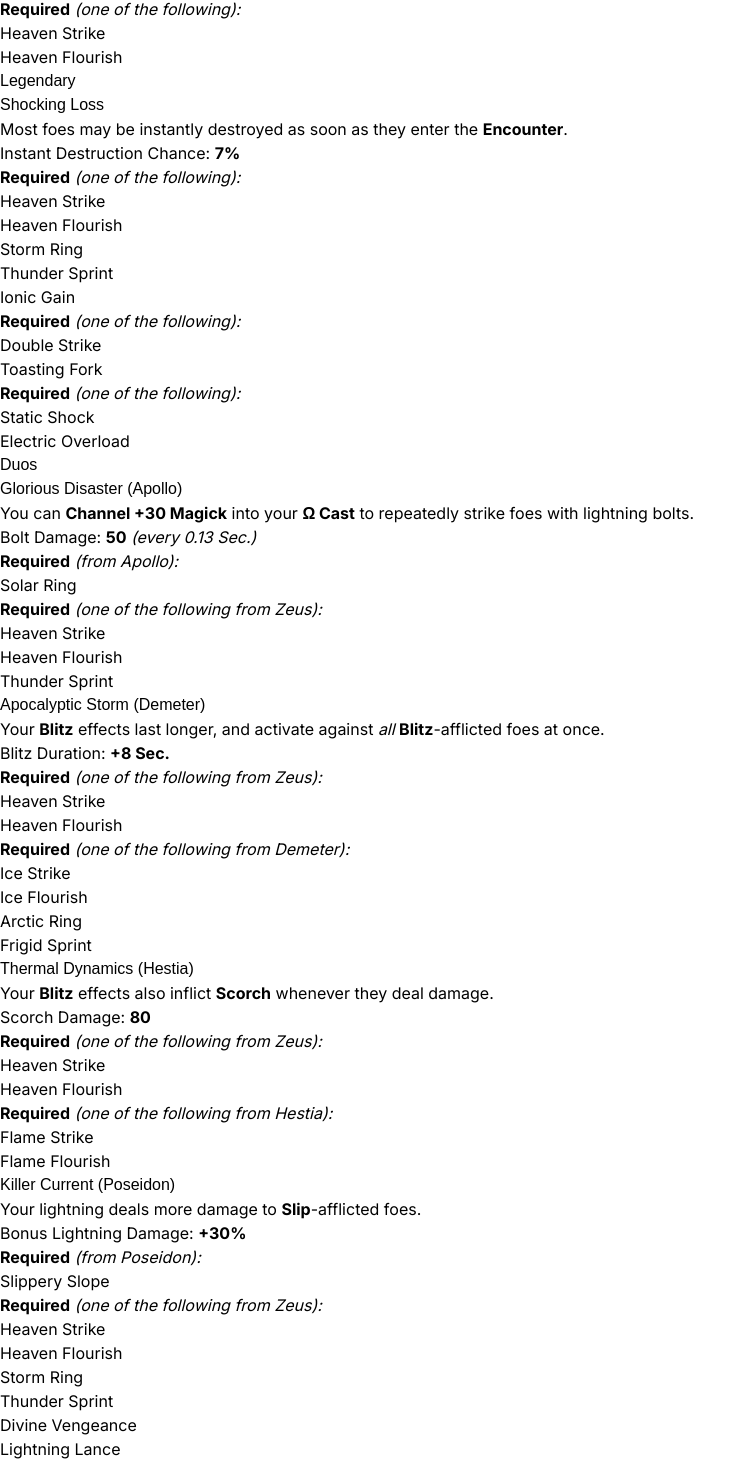
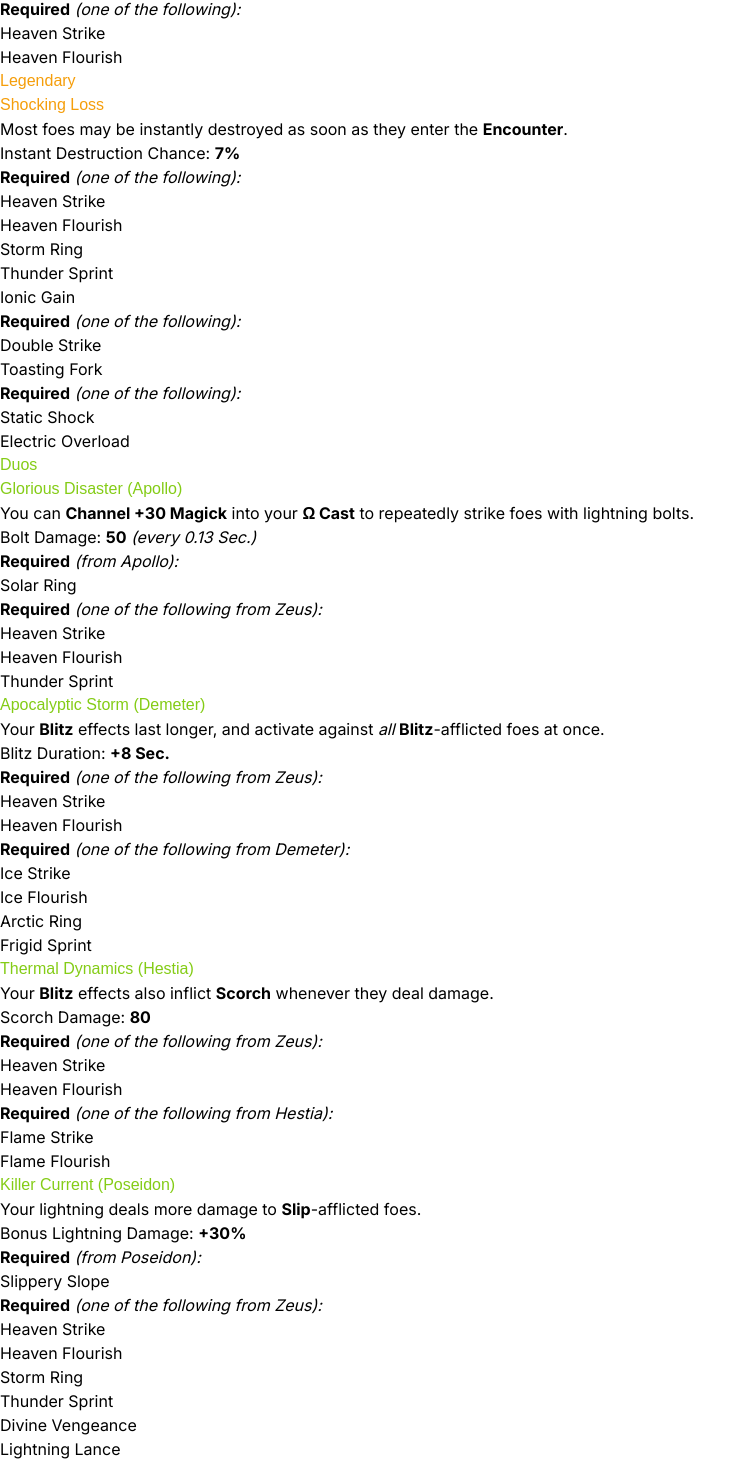
Before and after one commit to dsa821/hades2-crossroads-nextra, a Next.js app: page /boons/zeus in a window 1280 px wide. Shown: the part 1323-2787 px from the top of the page, without its empty margins (0-752 px from the left). Built offline with nearby package versions, Linux system fonts and the light colour scheme; a web font is replaced by a local one.

Commit message:
add TextHighlight for rarity colors

```diff
--- /dev/null
+++ b/components/TextHighlight.tsx
@@ -0,0 +1,26 @@
+import { FC } from "react";
+
+type TextHighlightProps = {
+  type: Rarity;
+};
+
+type Rarity = "common" | "rare" | "epic" | "heroic" | "legendary" | "duo";
+
+function getClassName(type: Rarity) {
+  switch(type) {
+    case "rare":
+      return "text-blue-500";
+    case "epic":
+      return "text-violet-700";
+    case "heroic":
+      return "text-rose-500";
+    case "legendary":
+      return "text-amber-500";
+    case "duo":
+      return "text-lime-500";
+  }
+}
+
+export const TextHighlight: FC<TextHighlightProps> = ({ type, children }) => {
+  return <span className={getClassName(type)}>{children}</span>;
+};
--- a/components/counters.module.css
+++ /dev/null
@@ -1,6 +0,0 @@
-.counter {
-  border: 1px solid #ccc;
-  border-radius: 5px;
-  padding: 2px 6px;
-  margin: 12px 0 0;
-}
--- a/components/counters.tsx
+++ /dev/null
@@ -1,24 +0,0 @@
-// Example from https://beta.reactjs.org/learn
-
-import { useState } from 'react'
-import styles from './counters.module.css'
-
-function MyButton() {
-  const [count, setCount] = useState(0)
-
-  function handleClick() {
-    setCount(count + 1)
-  }
-
-  return (
-    <div>
-      <button onClick={handleClick} className={styles.counter}>
-        Clicked {count} times
-      </button>
-    </div>
-  )
-}
-
-export default function MyApp() {
-  return <MyButton />
-}
--- a/pages/boons/hera.mdx
+++ b/pages/boons/hera.mdx
@@ -1,3 +1,5 @@
+import { TextHighlight } from "@/components/TextHighlight";
+
 import FuneralPyre from "@/components/duos/FuneralPyre.mdx";
 import SpitefulStrength from "@/components/duos/SpitefulStrength.mdx";
 import CherishedHeirloom from "@/components/duos/CherishedHeirloom.mdx";
@@ -111,9 +113,9 @@
 - Nexus Sprint
 - Nasty Comeback
 
-## Legendary
+## <TextHighlight type="legendary">Legendary</TextHighlight>
 
-### Brave Face
+### <TextHighlight type="legendary">Brave Face</TextHighlight>
 
 Automatically use **Magick** to resist up to **50%** of any damage.
 
@@ -134,32 +136,32 @@
 - Hereditary Bane
 - Dying Wish
 
-## Duos
+## <TextHighlight type="duo">Duos</TextHighlight>
 
-### Funeral Pyre (Hestia)
+### <TextHighlight type="duo">Funeral Pyre (Hestia)</TextHighlight>
 
 <FuneralPyre />
 
-### Spiteful Strength (Hephaestus)
+### <TextHighlight type="duo">Spiteful Strength (Hephaestus)</TextHighlight>
 
 <SpitefulStrength />
 
-### Cherished Heirloom (Demeter)
+### <TextHighlight type="duo">Cherished Heirloom (Demeter)</TextHighlight>
 
 <CherishedHeirloom />
 
-### Soul Mate (Aphrodite)
+### <TextHighlight type="duo">Soul Mate (Aphrodite)</TextHighlight>
 
 <SoulMate />
 
-### Golden Rule (Poseidon)
+### <TextHighlight type="duo">Golden Rule (Poseidon)</TextHighlight>
 
 <GoldenRule />
 
-### Sun Worshiper (Apollo)
+### <TextHighlight type="duo">Sun Worshiper (Apollo)</TextHighlight>
 
 <SunWorshiper />
 
-### Queen's Ransom (Zeus)
+### <TextHighlight type="duo">Queen's Ransom (Zeus)</TextHighlight>
 
 <QueensRansom />
--- a/pages/boons/zeus.mdx
+++ b/pages/boons/zeus.mdx
@@ -1,3 +1,5 @@
+import { TextHighlight } from "@/components/TextHighlight.tsx";
+
 import GloriousDisaster from "@/components/duos/GloriousDisaster.mdx";
 import ApocalypticStorm from "@/components/duos/ApocalypticStorm.mdx";
 import ThermalDynamics from "@/components/duos/ThermalDynamics.mdx";
@@ -113,9 +115,9 @@
 - Heaven Strike
 - Heaven Flourish
 
-## Legendary
+## <TextHighlight type="legendary">Legendary</TextHighlight>
 
-### Shocking Loss
+### <TextHighlight type="legendary">Shocking Loss</TextHighlight>
 
 Most foes may be instantly destroyed as soon as they enter the **Encounter**.
 
@@ -139,32 +141,32 @@
 - Static Shock
 - Electric Overload
 
-## Duos
+## <TextHighlight type="duo">Duos</TextHighlight>
 
-### Glorious Disaster (Apollo)
+### <TextHighlight type="duo">Glorious Disaster (Apollo)</TextHighlight>
 
 <GloriousDisaster />
 
-### Apocalyptic Storm (Demeter)
+### <TextHighlight type="duo">Apocalyptic Storm (Demeter)</TextHighlight>
 
 <ApocalypticStorm />
 
-### Thermal Dynamics (Hestia)
+### <TextHighlight type="duo">Thermal Dynamics (Hestia)</TextHighlight>
 
 <ThermalDynamics />
 
-### Killer Current (Poseidon)
+### <TextHighlight type="duo">Killer Current (Poseidon)</TextHighlight>
 
 <KillerCurrent />
 
-### Master Conductor (Hephaestus)
+### <TextHighlight type="duo">Master Conductor (Hephaestus)</TextHighlight>
 
 <MasterConductor />
 
-### Romantic Spark (Aphrodite)
+### <TextHighlight type="duo">Romantic Spark (Aphrodite)</TextHighlight>
 
 <RomanticSpark />
 
-### King's Ransom (Hera)
+### <TextHighlight type="duo">King's Ransom (Hera)</TextHighlight>
 
 <KingsRansom />
```
